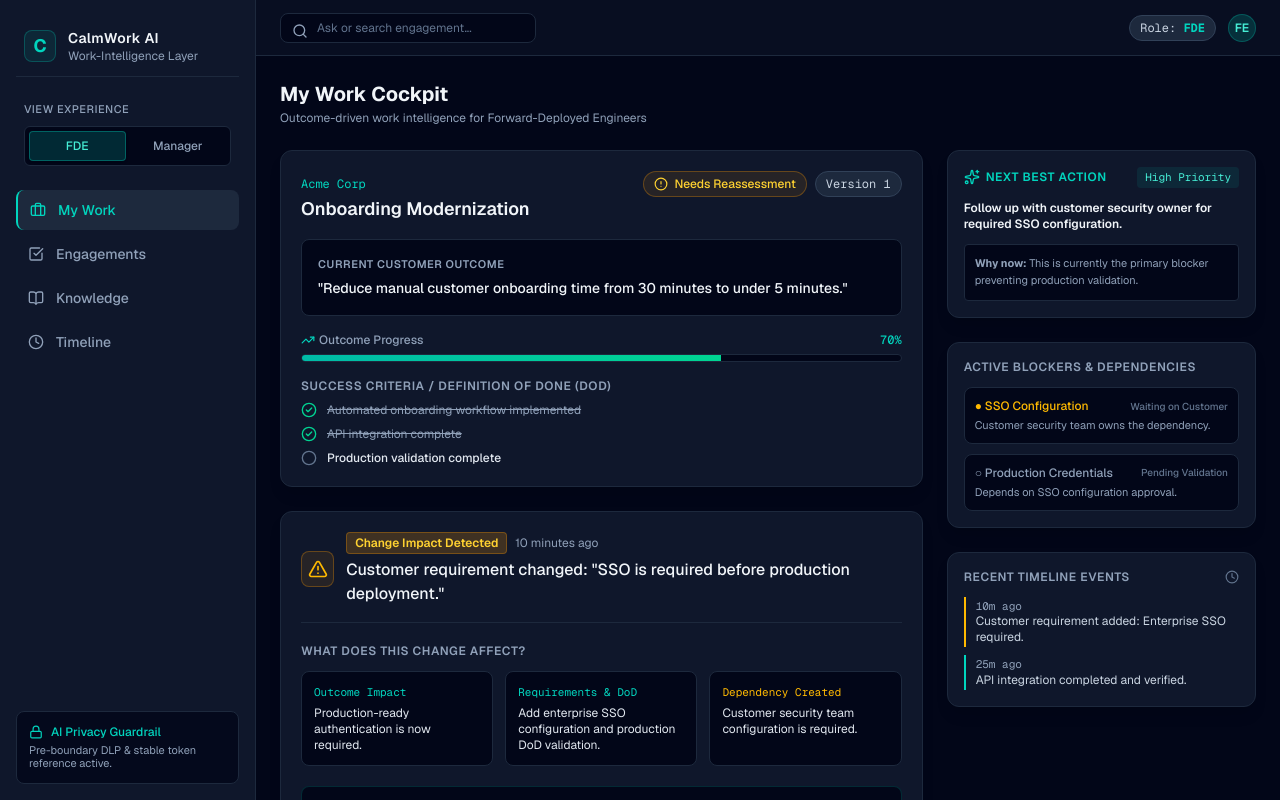
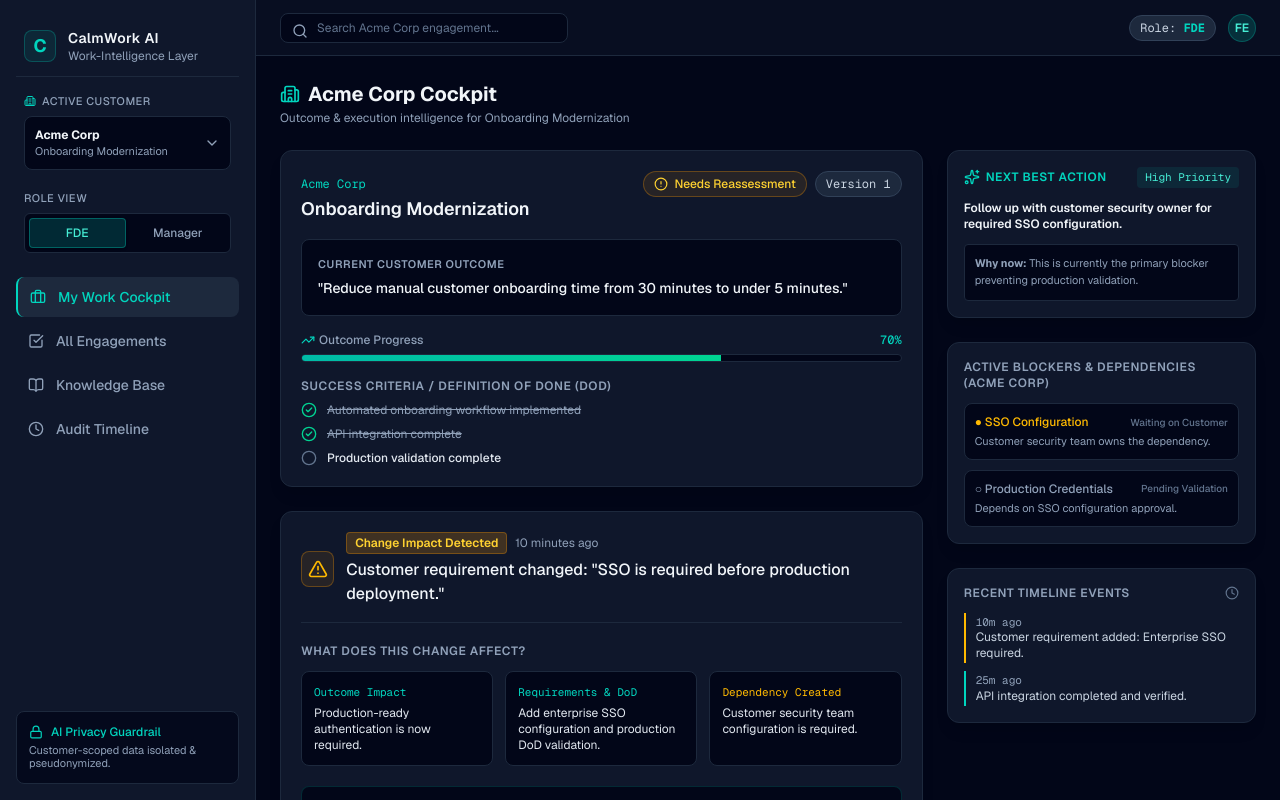
Before and after one commit to jeyaseelan6/CalmWorkAI, a Next.js app in the folder frontend/: page / in a window 1280 px wide. Built offline with nearby package versions, Linux system fonts and the light colour scheme.

Commit message:
feat: add multi-customer workspace isolation & switching support for parallel FDE customer management

```diff
--- a/frontend/src/app/page.tsx
+++ b/frontend/src/app/page.tsx
@@ -1,53 +1,100 @@
 "use client";
 
 import React, { useState } from "react";
-import AppShell from "@/components/layout/AppShell";
+import AppShell, { CustomerEngagement } from "@/components/layout/AppShell";
 import OutcomeCard from "@/components/engagement/OutcomeCard";
 import ChangeImpactCard from "@/components/intelligence/ChangeImpactCard";
-import { AlertCircle, ArrowUpRight, CheckCircle, Clock, ShieldAlert, Sparkles } from "lucide-react";
+import { AlertCircle, ArrowUpRight, CheckCircle, Clock, ShieldAlert, Sparkles, Building2 } from "lucide-react";
+
+const CUSTOMERS: CustomerEngagement[] = [
+  {
+    id: "eng-acme-001",
+    customerName: "Acme Corp",
+    engagementName: "Onboarding Modernization",
+    status: "NEEDS_REASSESSMENT"
+  },
+  {
+    id: "eng-globex-002",
+    customerName: "Globex Corp",
+    engagementName: "Legacy Data Migration",
+    status: "HEALTHY"
+  }
+];
 
 export default function Home() {
-  const [approved, setApproved] = useState(false);
+  const [activeCustomer, setActiveCustomer] = useState<CustomerEngagement>(CUSTOMERS[0]);
+  const [approvedAcme, setApprovedAcme] = useState(false);
+
+  const isAcme = activeCustomer.id === "eng-acme-001";
 
   return (
-    <AppShell>
+    <AppShell
+      activeCustomer={activeCustomer}
+      onSelectCustomer={(cust) => setActiveCustomer(cust)}
+      availableCustomers={CUSTOMERS}
+    >
       <div className="max-w-6xl mx-auto space-y-6">
-        {/* Welcome & Top Summary Header */}
+        {/* Top Header Summary */}
         <div className="flex items-center justify-between">
           <div>
-            <h1 className="text-xl font-bold text-slate-100">My Work Cockpit</h1>
+            <div className="flex items-center gap-2">
+              <Building2 className="h-5 w-5 text-teal-400" />
+              <h1 className="text-xl font-bold text-slate-100">{activeCustomer.customerName} Cockpit</h1>
+            </div>
             <p className="text-xs text-slate-400 mt-0.5">
-              Outcome-driven work intelligence for Forward-Deployed Engineers
+              Outcome & execution intelligence for {activeCustomer.engagementName}
             </p>
           </div>
-          {approved && (
+
+          {isAcme && approvedAcme && (
             <div className="flex items-center gap-2 bg-emerald-500/10 border border-emerald-500/30 text-emerald-300 text-xs px-3 py-1.5 rounded-lg">
               <CheckCircle className="h-4 w-4 text-emerald-400" />
-              <span>Manager approved outcome DoD transition to Version 2.</span>
+              <span>Manager approved outcome DoD transition to Version 2 for {activeCustomer.customerName}.</span>
             </div>
           )}
         </div>
 
-        {/* Current Engagement & Outcome Section */}
+        {/* Current Customer Engagement Workspace */}
         <div className="grid grid-cols-1 lg:grid-cols-3 gap-6">
           <div className="lg:col-span-2 space-y-6">
             {/* Outcome Card */}
+            {isAcme ? (
               <OutcomeCard
-              version={approved ? 2 : 1}
-              status={approved ? "HEALTHY" : "NEEDS_REASSESSMENT"}
-              progress={approved ? 75 : 70}
+                customerName={activeCustomer.customerName}
+                engagementName={activeCustomer.engagementName}
+                outcomeStatement="Reduce manual customer onboarding time from 30 minutes to under 5 minutes."
+                version={approvedAcme ? 2 : 1}
+                status={approvedAcme ? "HEALTHY" : "NEEDS_REASSESSMENT"}
+                progress={approvedAcme ? 75 : 70}
                 successCriteria={[
                   { id: "sc-1", title: "Automated onboarding workflow implemented", completed: true },
                   { id: "sc-2", title: "API integration complete", completed: true },
                   { id: "sc-3", title: "Production validation complete", completed: false },
-                ...(approved ? [{ id: "sc-4", title: "Enterprise SSO configuration & validation (Added v2)", completed: false }] : [])
+                  ...(approvedAcme ? [{ id: "sc-4", title: "Enterprise SSO configuration & validation (Added v2)", completed: false }] : [])
                 ]}
               />
+            ) : (
+              <OutcomeCard
+                customerName={activeCustomer.customerName}
+                engagementName={activeCustomer.engagementName}
+                outcomeStatement="Migrate 50M records to Cloud SQL with zero data loss and under 15 min cutover window."
+                version={1}
+                status="HEALTHY"
+                progress={45}
+                successCriteria={[
+                  { id: "sc-g1", title: "Schema mapping & transformation validation", completed: true },
+                  { id: "sc-g2", title: "CDC replication stream active", completed: true },
+                  { id: "sc-g3", title: "Cutover dry run & performance benchmark", completed: false }
+                ]}
+              />
+            )}
 
-            {/* Signature Change Impact Analysis Component */}
-            {!approved ? (
+            {/* Intelligence & Change Impact Section */}
+            {isAcme ? (
+              !approvedAcme ? (
                 <ChangeImpactCard
-                onApprove={() => setApproved(true)}
+                  changeTitle='Customer requirement changed: "SSO is required before production deployment."'
+                  onApprove={() => setApprovedAcme(true)}
                   onReject={() => alert("Outcome recommendation rejected.")}
                 />
               ) : (
@@ -57,8 +104,24 @@ export default function Home() {
                     <span>Outcome Version 2 Transition Completed</span>
                   </div>
                   <p className="text-xs text-slate-300 leading-relaxed">
-                  Enterprise SSO requirement has been integrated into success criteria. Active dependency recorded:
+                    Enterprise SSO requirement has been integrated into success criteria for <strong className="text-slate-100">Acme Corp</strong>. Active dependency recorded:
                     <strong className="text-slate-100"> Waiting on customer security owner for configuration.</strong>
+                  </p>
+                </div>
+              )
+            ) : (
+              <div className="bg-slate-900 border border-slate-800 rounded-xl p-5 shadow-lg space-y-3">
+                <div className="flex items-center justify-between">
+                  <span className="text-xs font-semibold uppercase tracking-wider text-teal-400 flex items-center gap-1.5">
+                    <Sparkles className="h-4 w-4" />
+                    CDC Replication Health Status
+                  </span>
+                  <span className="text-xs px-2 py-0.5 rounded bg-emerald-500/10 text-emerald-400 border border-emerald-500/30 font-mono">
+                    Stream Healthy
+                  </span>
+                </div>
+                <p className="text-xs text-slate-200 leading-relaxed">
+                  CDC replication stream is actively processing change events from on-prem PostgreSQL to Cloud SQL with zero lag. All schema mapping transformations are validated.
                 </p>
               </div>
             )}
@@ -78,19 +141,26 @@ export default function Home() {
                 </span>
               </div>
               <p className="text-xs font-semibold text-slate-100">
-                Follow up with customer security owner for required SSO configuration.
+                {isAcme
+                  ? "Follow up with customer security owner for required SSO configuration."
+                  : "Execute cutover performance dry-run test on staging replica."}
               </p>
               <div className="text-[11px] text-slate-400 bg-slate-950 p-2.5 rounded border border-slate-800 leading-relaxed">
-                <strong>Why now:</strong> This is currently the primary blocker preventing production validation.
+                <strong>Why now:</strong>{" "}
+                {isAcme
+                  ? "This is currently the primary blocker preventing production validation."
+                  : "Dry run performance data is required to confirm the 15-minute cutover window."}
               </div>
             </div>
 
             {/* Active Blockers & Dependencies */}
             <div className="bg-slate-900 border border-slate-800 rounded-xl p-4 shadow-lg space-y-3">
               <h3 className="text-xs font-semibold uppercase tracking-wider text-slate-400">
-                Active Blockers & Dependencies
+                Active Blockers & Dependencies ({activeCustomer.customerName})
               </h3>
               <ul className="space-y-2.5 text-xs">
+                {isAcme ? (
+                  <>
                     <li className="p-2.5 bg-slate-950 rounded-lg border border-slate-800 space-y-1">
                       <div className="flex items-center justify-between font-medium text-slate-200">
                         <span className="text-amber-400">● SSO Configuration</span>
@@ -105,6 +175,16 @@ export default function Home() {
                       </div>
                       <p className="text-[11px] text-slate-400">Depends on SSO configuration approval.</p>
                     </li>
+                  </>
+                ) : (
+                  <li className="p-2.5 bg-slate-950 rounded-lg border border-slate-800 space-y-1">
+                    <div className="flex items-center justify-between font-medium text-slate-200">
+                      <span className="text-slate-300">● Staging Maintenance Window</span>
+                      <span className="text-[10px] text-slate-500">Scheduled for Friday</span>
+                    </div>
+                    <p className="text-[11px] text-slate-400">Performance benchmark scheduled during off-peak hours.</p>
+                  </li>
+                )}
               </ul>
             </div>
 
@@ -115,6 +195,8 @@ export default function Home() {
                 <Clock className="h-3.5 w-3.5 text-slate-500" />
               </h3>
               <ul className="space-y-2 text-xs text-slate-300">
+                {isAcme ? (
+                  <>
                     <li className="border-l-2 border-amber-400 pl-2.5 py-0.5">
                       <span className="text-[11px] text-slate-400 block font-mono">10m ago</span>
                       <span>Customer requirement added: Enterprise SSO required.</span>
@@ -123,6 +205,13 @@ export default function Home() {
                       <span className="text-[11px] text-slate-400 block font-mono">25m ago</span>
                       <span>API integration completed and verified.</span>
                     </li>
+                  </>
+                ) : (
+                  <li className="border-l-2 border-teal-400 pl-2.5 py-0.5">
+                    <span className="text-[11px] text-slate-400 block font-mono">1h ago</span>
+                    <span>CDC stream initialized and verified active.</span>
+                  </li>
+                )}
               </ul>
             </div>
           </div>
--- a/frontend/src/components/layout/AppShell.tsx
+++ b/frontend/src/components/layout/AppShell.tsx
@@ -12,12 +12,21 @@ import {
   UserCheck,
   AlertTriangle,
   Search,
-  Lock
+  Lock,
+  Building2,
+  ChevronDown
 } from "lucide-react";
 
 export type Role = "FDE" | "MANAGER";
 
-interface NavItem {
+export interface CustomerEngagement {
+  id: string;
+  customerName: string;
+  engagementName: string;
+  status: "HEALTHY" | "NEEDS_REASSESSMENT" | "BLOCKED" | "AT_RISK";
+}
+
+export interface NavItem {
   id: string;
   label: string;
   icon: React.ComponentType<{ className?: string }>;
@@ -26,25 +35,49 @@ interface NavItem {
 
 interface AppShellProps {
   children: React.ReactNode;
+  activeCustomer?: CustomerEngagement;
+  onSelectCustomer?: (customer: CustomerEngagement) => void;
+  availableCustomers?: CustomerEngagement[];
 }
 
-export default function AppShell({ children }: AppShellProps) {
+const DEFAULT_CUSTOMERS: CustomerEngagement[] = [
+  {
+    id: "eng-acme-001",
+    customerName: "Acme Corp",
+    engagementName: "Onboarding Modernization",
+    status: "NEEDS_REASSESSMENT"
+  },
+  {
+    id: "eng-globex-002",
+    customerName: "Globex Corp",
+    engagementName: "Legacy Data Migration",
+    status: "HEALTHY"
+  }
+];
+
+export default function AppShell({
+  children,
+  activeCustomer = DEFAULT_CUSTOMERS[0],
+  onSelectCustomer,
+  availableCustomers = DEFAULT_CUSTOMERS
+}: AppShellProps) {
   const [role, setRole] = useState<Role>("FDE");
   const [activeTab, setActiveTab] = useState<string>("my-work");
+  const [dropdownOpen, setDropdownOpen] = useState(false);
 
-  const fdeNav: NavItem[] = [
-    { id: "my-work", label: "My Work", icon: Briefcase },
-    { id: "engagements", label: "Engagements", icon: CheckSquare },
-    { id: "knowledge", label: "Knowledge", icon: BookOpen },
-    { id: "timeline", label: "Timeline", icon: Clock },
+  const fdeNav = [
+    { id: "my-work", label: "My Work Cockpit", icon: Briefcase },
+    { id: "engagements", label: "All Engagements", icon: CheckSquare },
+    { id: "knowledge", label: "Knowledge Base", icon: BookOpen },
+    { id: "timeline", label: "Audit Timeline", icon: Clock },
   ];
 
-  const managerNav: NavItem[] = [
+  const managerNav = [
     { id: "control-center", label: "Control Center", icon: LayoutDashboard },
-    { id: "engagements", label: "Engagements", icon: CheckSquare },
-    { id: "approvals", label: "Approvals", icon: ShieldCheck, badge: 1 },
-    { id: "knowledge", label: "Knowledge", icon: BookOpen },
-    { id: "timeline", label: "Timeline", icon: Clock },
+    { id: "engagements", label: "All Engagements", icon: CheckSquare },
+    { id: "approvals", label: "Approval Center", icon: ShieldCheck, badge: 1 },
+    { id: "knowledge", label: "Knowledge Base", icon: BookOpen },
+    { id: "timeline", label: "Audit Timeline", icon: Clock },
   ];
 
   const currentNav = role === "FDE" ? fdeNav : managerNav;
@@ -54,8 +87,8 @@ export default function AppShell({ children }: AppShellProps) {
       {/* Sidebar */}
       <aside className="w-64 border-r border-slate-800 bg-slate-900 flex flex-col justify-between p-4">
         <div>
-          {/* Logo & Workspace Title */}
-          <div className="flex items-center gap-3 px-2 py-3 mb-6 border-b border-slate-800">
+          {/* Logo & Application Header */}
+          <div className="flex items-center gap-3 px-2 py-3 mb-4 border-b border-slate-800">
             <div className="h-8 w-8 rounded-lg bg-teal-500/10 border border-teal-500/30 flex items-center justify-center text-teal-400 font-bold text-lg">
               C
             </div>
@@ -65,10 +98,61 @@ export default function AppShell({ children }: AppShellProps) {
             </div>
           </div>
 
-          {/* Role Switcher */}
+          {/* Active Customer Switcher (Multi-Tenant / Multi-Customer Isolation) */}
+          <div className="mb-5 relative px-2">
+            <label className="text-[11px] font-medium text-slate-400 uppercase tracking-wider block mb-1.5 flex items-center gap-1.5">
+              <Building2 className="h-3 w-3 text-teal-400" />
+              Active Customer
+            </label>
+            <button
+              onClick={() => setDropdownOpen(!dropdownOpen)}
+              className="w-full bg-slate-950 border border-slate-800 rounded-lg p-2.5 flex items-center justify-between text-left hover:border-slate-700 transition-all"
+            >
+              <div>
+                <span className="text-xs font-bold text-slate-100 block">{activeCustomer.customerName}</span>
+                <span className="text-[11px] text-slate-400 block truncate">{activeCustomer.engagementName}</span>
+              </div>
+              <ChevronDown className="h-4 w-4 text-slate-400 shrink-0" />
+            </button>
+
+            {dropdownOpen && (
+              <div className="absolute left-2 right-2 top-full mt-1 bg-slate-900 border border-slate-800 rounded-lg shadow-xl z-50 p-1 space-y-1">
+                <div className="px-2 py-1 text-[10px] uppercase font-semibold text-slate-500">
+                  Switch Parallel Customer
+                </div>
+                {availableCustomers.map((cust) => (
+                  <button
+                    key={cust.id}
+                    onClick={() => {
+                      if (onSelectCustomer) onSelectCustomer(cust);
+                      setDropdownOpen(false);
+                    }}
+                    className={`w-full text-left p-2 rounded-md text-xs transition-colors flex items-center justify-between ${
+                      cust.id === activeCustomer.id
+                        ? "bg-teal-500/10 text-teal-300 border border-teal-500/30"
+                        : "hover:bg-slate-800 text-slate-300"
+                    }`}
+                  >
+                    <div>
+                      <div className="font-semibold">{cust.customerName}</div>
+                      <div className="text-[10px] text-slate-400">{cust.engagementName}</div>
+                    </div>
+                    {cust.status === "NEEDS_REASSESSMENT" && (
+                      <span className="h-2 w-2 rounded-full bg-amber-400" title="Needs Reassessment" />
+                    )}
+                    {cust.status === "HEALTHY" && (
+                      <span className="h-2 w-2 rounded-full bg-emerald-400" title="Healthy" />
+                    )}
+                  </button>
+                ))}
+              </div>
+            )}
+          </div>
+
+          {/* Role Experience Switcher */}
           <div className="mb-6 px-2">
-            <label className="text-[11px] font-medium text-slate-400 uppercase tracking-wider block mb-2">
-              View Experience
+            <label className="text-[11px] font-medium text-slate-400 uppercase tracking-wider block mb-1.5">
+              Role View
             </label>
             <div className="grid grid-cols-2 gap-1 bg-slate-950 p-1 rounded-md border border-slate-800 text-xs font-medium">
               <button
@@ -102,7 +186,7 @@ export default function AppShell({ children }: AppShellProps) {
 
           {/* Navigation Links */}
           <nav className="space-y-1">
-            {currentNav.map((item) => {
+            {currentNav.map((item: NavItem) => {
               const Icon = item.icon;
               const isActive = activeTab === item.id;
               return (
@@ -137,7 +221,7 @@ export default function AppShell({ children }: AppShellProps) {
             <span>AI Privacy Guardrail</span>
           </div>
           <p className="text-[11px] text-slate-400 leading-tight">
-            Pre-boundary DLP & stable token reference active.
+            Customer-scoped data isolated & pseudonymized.
           </p>
         </div>
       </aside>
@@ -147,11 +231,11 @@ export default function AppShell({ children }: AppShellProps) {
         {/* Top Header Bar */}
         <header className="h-14 border-b border-slate-800 bg-slate-900/50 px-6 flex items-center justify-between">
           <div className="flex items-center gap-4">
-            <div className="relative w-64">
+            <div className="relative w-72">
               <Search className="absolute left-3 top-2.5 h-4 w-4 text-slate-400" />
               <input
                 type="text"
-                placeholder="Ask or search engagement..."
+                placeholder={`Search ${activeCustomer.customerName} engagement...`}
                 className="w-full bg-slate-950 border border-slate-800 rounded-lg pl-9 pr-3 py-1.5 text-xs text-slate-200 placeholder-slate-500 focus:outline-none focus:border-teal-500/50"
               />
             </div>
```
Also changed, not shown: 1 other file (tests, documents, lock files or other folders). Lines whose indentation alone changed are shown as unchanged.
